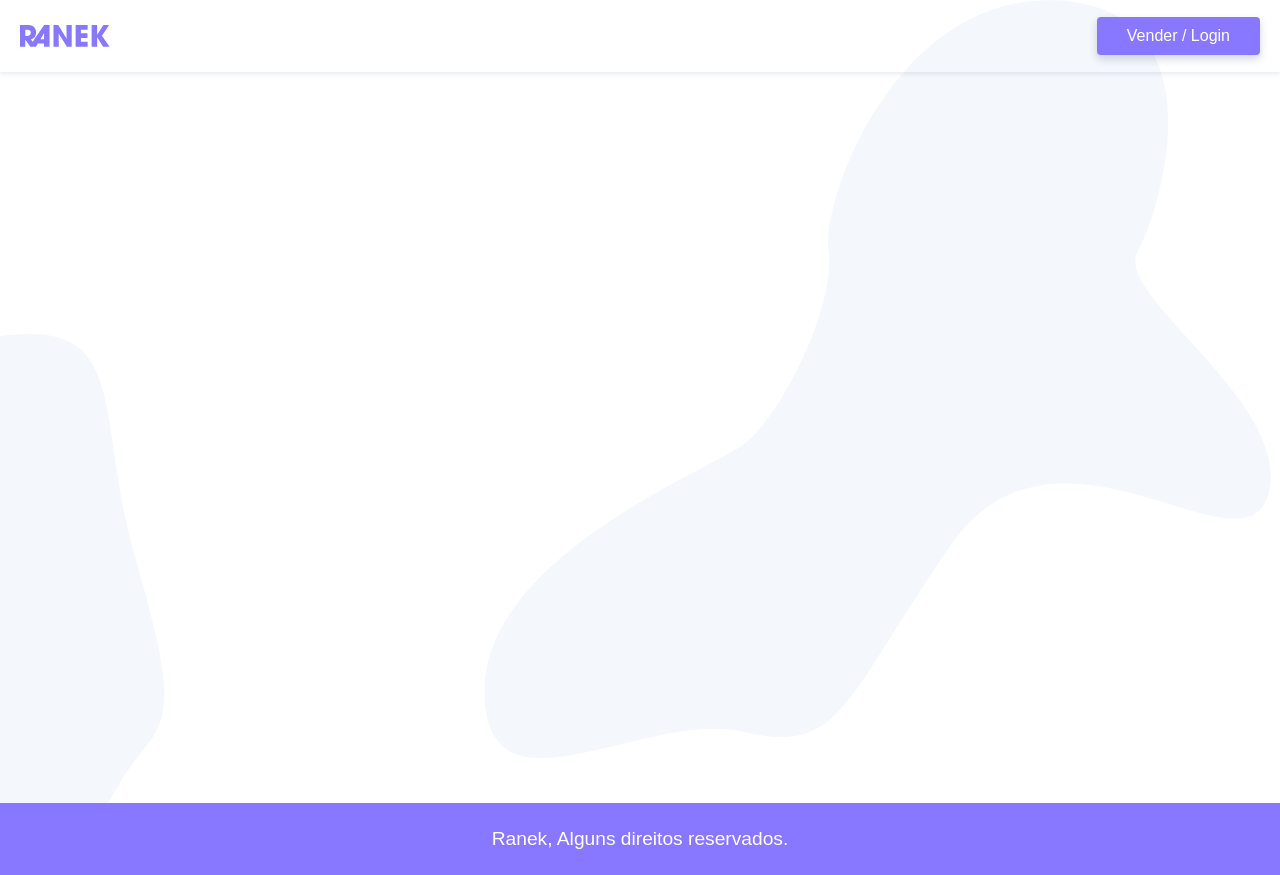
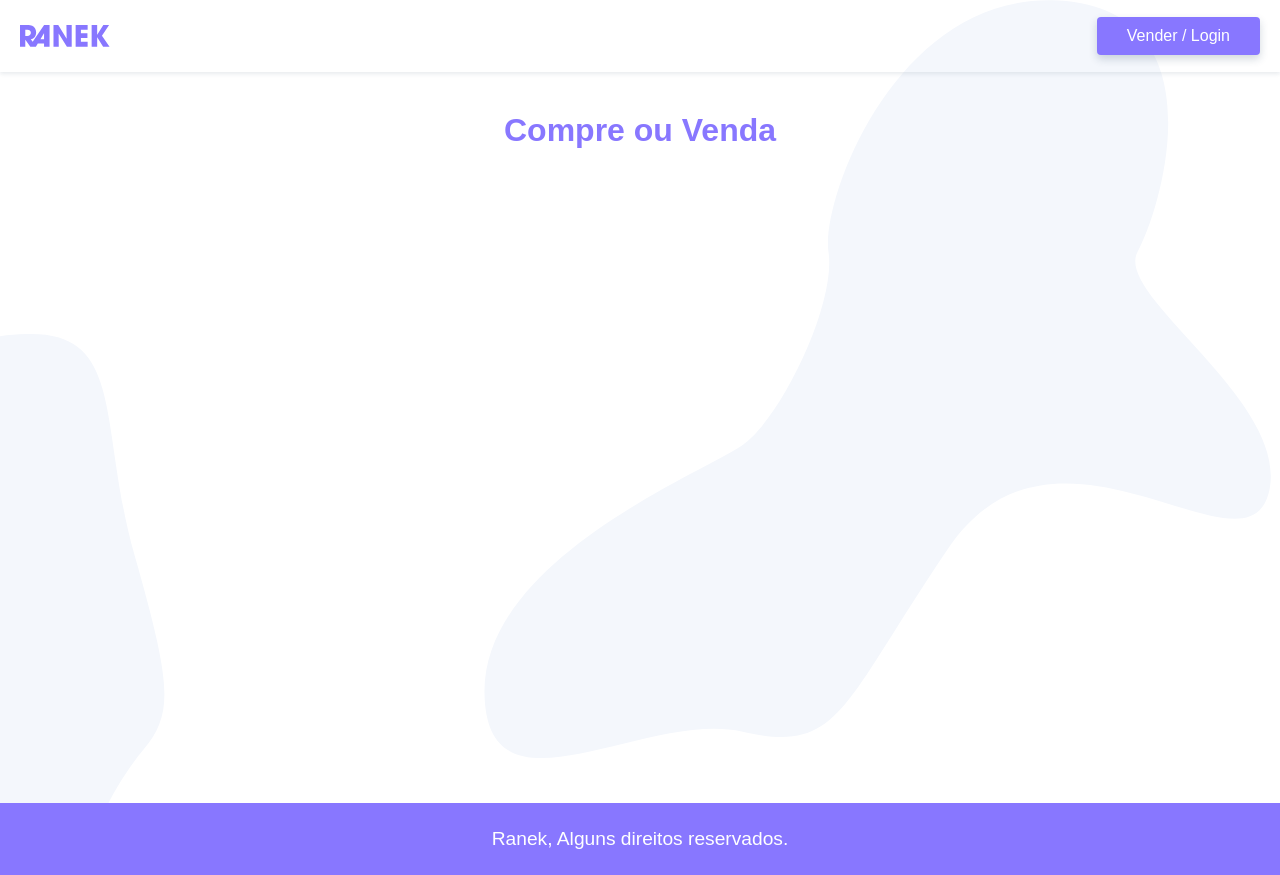
Before and after one commit to robcorreia/ranek-project-ecommerce-vuejs, a Vue app: page / in a window 1280 px wide. Built offline with nearby package versions, Linux system fonts and the light colour scheme.

Commit message:
feat: add Home

```diff
--- a/src/components/Footer.vue
+++ b/src/components/Footer.vue
@@ -10,7 +10,7 @@
 };
 </script>
 
-<style>
+<style scoped>
 footer {
   background: #87f;
   padding: 25px 0;
--- /dev/null
+++ b/src/components/ProductsList.vue
@@ -0,0 +1,7 @@
+<template></template>
+
+<script>
+export default {};
+</script>
+
+<style></style>
--- /dev/null
+++ b/src/components/ProductsSearch.vue
@@ -0,0 +1,9 @@
+<template>
+  <div></div>
+</template>
+
+<script>
+export default {};
+</script>
+
+<style></style>
--- a/src/views/Home.vue
+++ b/src/views/Home.vue
@@ -1,9 +1,29 @@
 <template>
-  <div></div>
+  <section>
+    <h1>Compre ou Venda</h1>
+    <ProductsSearch />
+    <ProductsList />
+  </section>
 </template>
 
 <script>
+import ProductsSearch from "@/components/ProductsSearch.vue";
+import ProductsList from "@/components/ProductsList.vue";
+
 export default {
   name: "Home",
+  components: {
+    ProductsSearch,
+    ProductsList,
+  },
 };
 </script>
+
+<style scoped>
+h1 {
+  font-size: 2rem;
+  color: #87f;
+  margin-top: 40px;
+  text-align: center;
+}
+</style>
```
